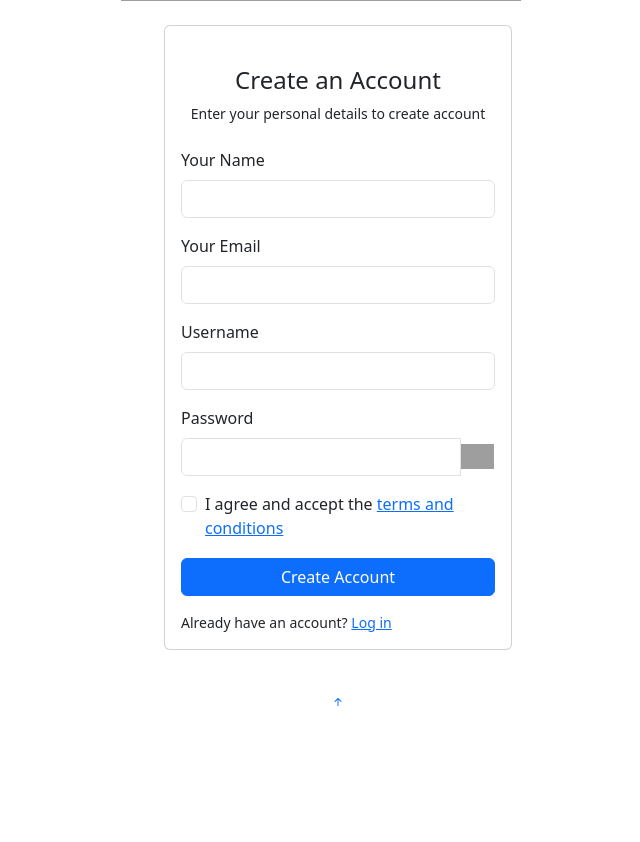
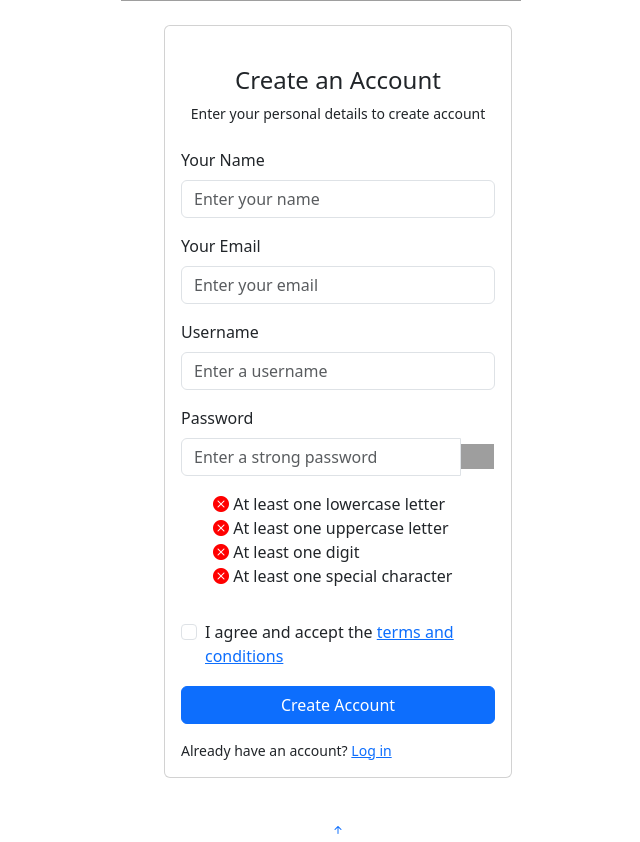
Before and after one commit to booodaa/Z3ro-D4y, a PHP site: page /register.php in a window 1280 px wide. Shown: the part 347-1189 px from the top of the page, without its empty margins (302-942 px from the left). Before the commit the page ends 1053 px from the top, so only its background shows below. Run offline with PHP 8.4, Linux system fonts and the light colour scheme; some libraries are stand-ins or nearby versions; grey boxes are pictures that could not be loaded.

Commit message:
Add files via upload

```diff
--- a/index.php
+++ b/index.php
@@ -61,7 +61,7 @@ include('php/login.php');
 
       <a href="index.php" class="logo d-flex align-items-center">
         <img src="assets/img/logo.png" alt="error">
-        <span class="d-none d-lg-block">Z3ro D4y</span>
+        <span>Z3ro D4y</span>
 
       </a>
 
--- a/login.php
+++ b/login.php
@@ -43,7 +43,7 @@ include('php/login.php');
               <div class="d-flex justify-content-center py-4">
                 <a href="index.html" class="logo d-flex align-items-center w-auto">
                   <img src="assets/img/logo.png" alt="">
-                  <span class="d-none d-lg-block">Z3ro D4y</span>
+                  <span>Z3ro D4y</span>
                 </a>
               </div>
               <div class="card mb-3">
--- a/register.php
+++ b/register.php
@@ -34,6 +34,74 @@ include('php/register.php');
   <!-- Template Main CSS File -->
   <link href="assets/css/style.css" rel="stylesheet">
 
+  <style>
+    #passwordChecklist {
+      list-style-type: none;
+    }
+
+    .checklist-item i {
+      width: 1em;
+      height: 1em;
+    }
+
+    .checklist-item .valid-icon {
+      color: green;
+    }
+
+    .checklist-item .invalid-icon {
+      color: red;
+    }
+  </style>
+
+  <script>
+    document.addEventListener("DOMContentLoaded", function() {
+      const passwordInput = document.getElementById("yourPassword");
+      const passwordFeedback = document.getElementById("passwordFeedback");
+      const checklist = document.getElementById("passwordChecklist");
+      const checklistItems = checklist.getElementsByClassName("checklist-item");
+
+      passwordInput.addEventListener("input", function() {
+        const password = passwordInput.value;
+        const isValid = validatePassword(password);
+
+        if (!isValid) {
+          passwordFeedback.textContent = "Password must contain at least 8 characters, including uppercase, lowercase, digit, and special character.";
+          passwordInput.classList.add("is-invalid");
+        } else {
+          passwordFeedback.textContent = "";
+          passwordInput.classList.remove("is-invalid");
+        }
+
+        updateChecklist(password);
+      });
+
+      function validatePassword(password) {
+        const passwordRegex = /^(?=.*[a-z])(?=.*[A-Z])(?=.*\d)(?=.*[@$!%*?&])[A-Za-z\d@$!%*?&]{8,}$/;
+        return passwordRegex.test(password);
+      }
+
+      function updateChecklist(password) {
+        const conditions = [
+          /[a-z]/, // Lowercase letter
+          /[A-Z]/, // Uppercase letter
+          /\d/, // Digit
+          /[@$!%*?&]/ // Special character
+        ];
+
+        for (let i = 0; i < conditions.length; i++) {
+          const icon = checklistItems[i].getElementsByTagName("i")[0];
+          if (conditions[i].test(password)) {
+            icon.classList.remove("bi-x-circle-fill", "invalid-icon");
+            icon.classList.add("bi-check-circle-fill", "valid-icon");
+          } else {
+            icon.classList.remove("bi-check-circle-fill", "valid-icon");
+            icon.classList.add("bi-x-circle-fill", "invalid-icon");
+          }
+        }
+      }
+    });
+  </script>
+
 
 </head>
 
@@ -50,7 +118,7 @@ include('php/register.php');
               <div class="d-flex justify-content-center py-4">
                 <a href="index.html" class="logo d-flex align-items-center w-auto">
                   <img src="assets/img/logo.png" alt="">
-                  <span class="d-none d-lg-block">Z3ro D4y</span>
+                  <span>Z3ro D4y</span>
                 </a>
               </div><!-- End Logo -->
 
@@ -66,33 +134,35 @@ include('php/register.php');
                   <form class="row g-3 needs-validation" novalidate action="register.php" method="post">
                     <div class="col-12">
                       <label for="yourName" class="form-label">Your Name</label>
-                      <input type="text" name="name" class="form-control" id="yourName" required>
+                      <input type="text" name="name" class="form-control" id="yourName" required placeholder="Enter your name">
                       <div class="invalid-feedback">Please, enter your name!</div>
                     </div>
 
                     <div class="col-12">
                       <label for="yourEmail" class="form-label">Your Email</label>
-                      <input type="email" name="email" class="form-control" id="yourEmail" required>
-
-                      <div class="invalid-feedback">Please enter a valid Email adddress!</div>
+                      <input type="email" name="email" class="form-control" id="yourEmail" placeholder="Enter your email" required>
+                      <div class="invalid-feedback">Please enter a valid Email address!</div>
                     </div>
 
                     <div class="col-12">
                       <label for="yourUsername" class="form-label">Username</label>
-
                       <div class="input-group has-validation">
-
-                        <input type="text" name="username" class="form-control" id="yourUsername" required>
-
+                        <input type="text" name="username" class="form-control" id="yourUsername" placeholder="Enter a username" required>
                         <div class="invalid-feedback">Please choose a username.</div>
                       </div>
+
                     </div>
 
+                    <body>
+
+                      <body>
+
+                        <!-- ... (body content) ... -->
                         <div class="col-12">
                           <label for="yourPassword" class="form-label">Password</label>
                           <div class="input-group has-validation">
                             <div class="input-group">
-                          <input type="password" name="password" class="form-control" id="yourPassword" required>
+                              <input type="password" name="password" class="form-control" id="yourPassword" placeholder="Enter a strong password" required>
                               <div class="input-group-append">
                                 <label class="btn btn-outline-secondary d-flex align-items-center justify-content-center" style="--bs-btn-border-color: transparent; width: 35px; height: 100%; padding: 0; border-radius: 0;">
                                   <input type="checkbox" onclick="showPassword();" style="display: none;">
@@ -100,8 +170,18 @@ include('php/register.php');
                                 </label>
                               </div>
                             </div>
-                        <div class="invalid-feedback">Please enter your password!</div>
+                            <div id="passwordFeedback" class="invalid-feedback"></div>
                           </div>
+                        </div>
+
+                        <!-- Password checklist -->
+                        <div>
+                          <ul id="passwordChecklist">
+                            <li class="checklist-item"><i class="bi-x-circle-fill invalid-icon"></i> At least one lowercase letter</li>
+                            <li class="checklist-item"><i class="bi-x-circle-fill invalid-icon"></i> At least one uppercase letter</li>
+                            <li class="checklist-item"><i class="bi-x-circle-fill invalid-icon"></i> At least one digit</li>
+                            <li class="checklist-item"><i class="bi-x-circle-fill invalid-icon"></i> At least one special character</li>
+                          </ul>
                         </div>
 
                         <div class="col-12">
--- a/transaction-history.php
+++ b/transaction-history.php
@@ -62,7 +62,7 @@ include('php/transactionHistory.php');
 
             <a href="index.php" class="logo d-flex align-items-center">
                 <img src="assets/img/logo.png" alt="error">
-                <span class="d-none d-lg-block">Z3ro D4y</span>
+                <span>Z3ro D4y</span>
             </a>
 
             <i class="bi bi-list toggle-sidebar-btn"></i>
--- a/transaction.php
+++ b/transaction.php
@@ -56,7 +56,7 @@ include('php/transactionHistory.php');
 
       <a href="index.php" class="logo d-flex align-items-center">
         <img src="assets/img/logo.png" alt="error">
-        <span class="d-none d-lg-block">Z3ro D4y</span>
+        <span>Z3ro D4y</span>
       </a>
 
       <i class="bi bi-list toggle-sidebar-btn"></i>
--- a/users-profile.php
+++ b/users-profile.php
@@ -54,7 +54,7 @@ include('php/transactionHistory.php');
 
       <a href="index.php" class="logo d-flex align-items-center">
         <img src="assets/img/logo.png" alt="error">
-        <span class="d-none d-lg-block">Z3ro D4y</span>
+        <span>Z3ro D4y</span>
       </a>
 
       <i class="bi bi-list toggle-sidebar-btn"></i>
@@ -541,6 +541,7 @@ include('php/transactionHistory.php');
           color: white; /* Set badge text color to white */
         }
 
+
       `;
         document.head.appendChild(style);
       } else {
--- a/wallet.sql
+++ b/wallet.sql
@@ -3,7 +3,7 @@
 -- https://www.phpmyadmin.net/
 --
 -- Host: 127.0.0.1
--- Generation Time: Dec 05, 2023 at 11:24 PM
+-- Generation Time: Dec 07, 2023 at 11:35 AM
 -- Server version: 10.4.32-MariaDB
 -- PHP Version: 8.2.12
 
```
Lines whose indentation alone changed are shown as unchanged.
